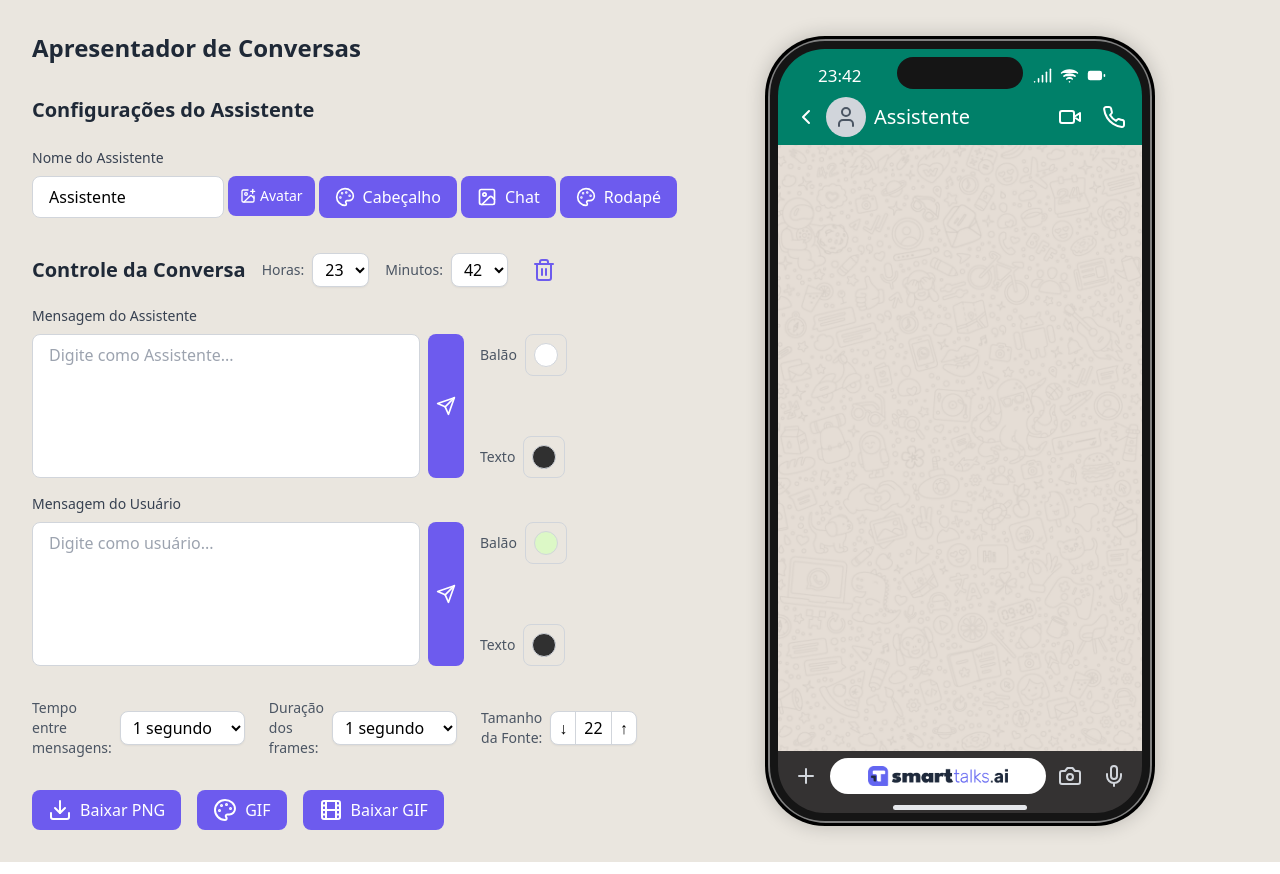
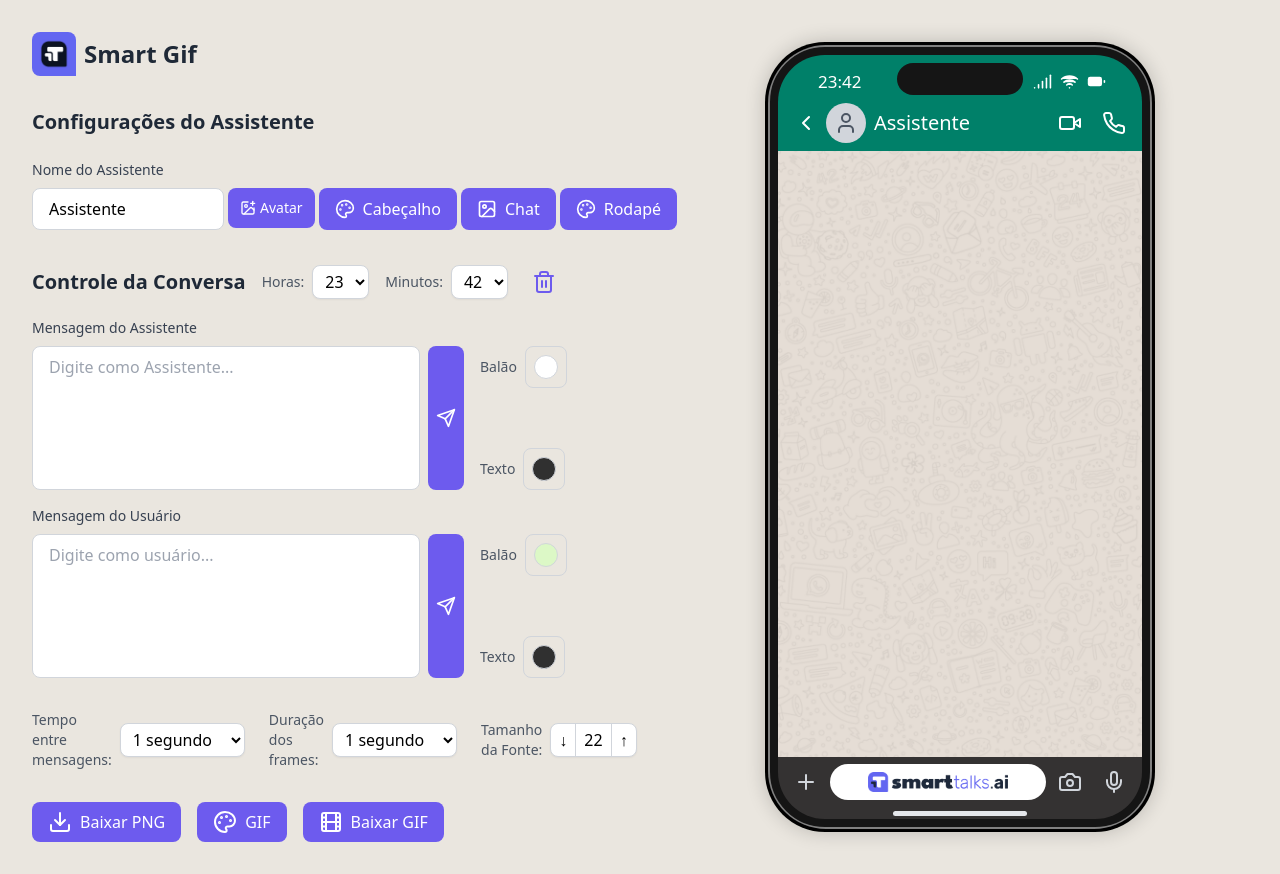
Before and after one commit to Protospi/chat-press, a React (Vite) app: page / in a window 1280 px wide. Built offline with nearby package versions, Linux system fonts and the light colour scheme.

Commit message:
feat: logo and title

```diff
--- a/src/App.tsx
+++ b/src/App.tsx
@@ -203,7 +203,10 @@ function App() {
       {/* Left Column - Controls */}
       <div className="w-1/2 p-8 flex flex-col">
         <div className="flex-1 flex flex-col gap-8">
-          <h1 className="text-2xl font-semibold text-gray-800">Apresentador de Conversas</h1>
+          <div className="flex items-center gap-2">
+            <img src="smarttalks_ai_logo.jpeg" alt="SmartTalks AI Logo" className="h-11 w-11 object-contain rounded-tl-lg rounded-tr-lg rounded-bl-lg" />
+            <h1 className="text-2xl font-semibold text-gray-800">Smart Gif</h1>
+          </div>
           <div className="space-y-6">
             <h3 className="text-xl font-semibold text-gray-800">Configurações do Assistente</h3>
             <div>
```
Also changed, not shown: public/smarttalks_ai_logo.jpeg (added).
